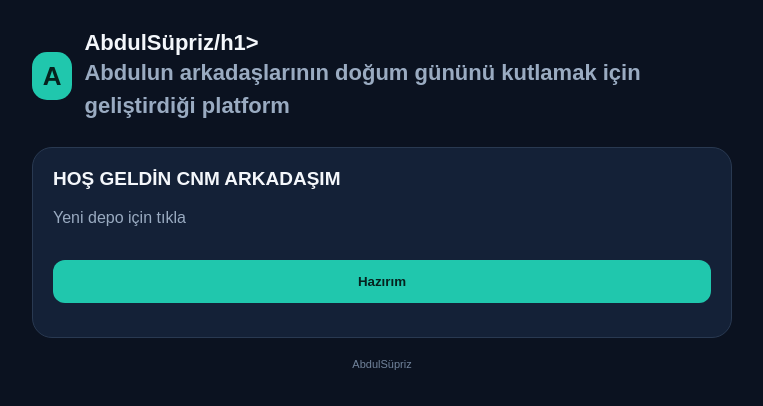
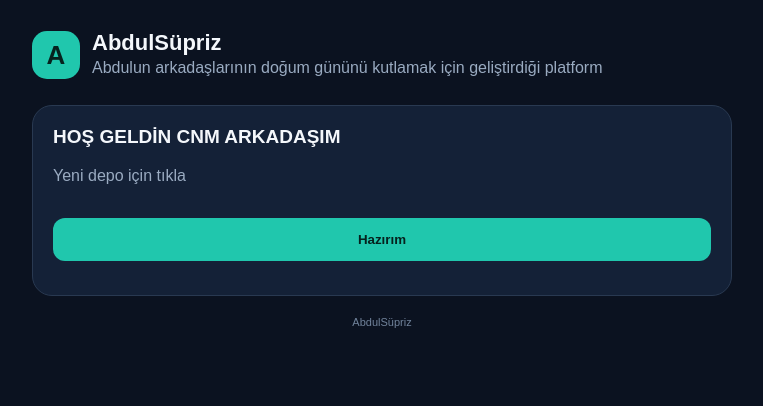
Before and after one commit to ciftciabdurahim9-create/AbdulTransfer-, a website: page public/index.html in a window 1280 px wide. Shown: the whole page, without its empty margins (258-1021 px from the left). Drawn offline with Linux system fonts and the light colour scheme.

Commit message:
Fix HTML header tag for AbdulSüpriz

```diff
--- a/public/index.html
+++ b/public/index.html
@@ -48,7 +48,7 @@ footer{text-align:center;color:#71839b;font-size:11px;margin:20px}
 <main>
 <header>
  <div class="logo">A</div>
- <div><h1>AbdulSüpriz/h1><div class="sub">Abdulun arkadaşlarının doğum gününü kutlamak için geliştirdiği platform</div></div>
+ <div><h1>AbdulSüpriz</h1><div class="sub">Abdulun arkadaşlarının doğum gününü kutlamak için geliştirdiği platform</div></div>
 </header>
 
 <section id="home" class="panel">
```
